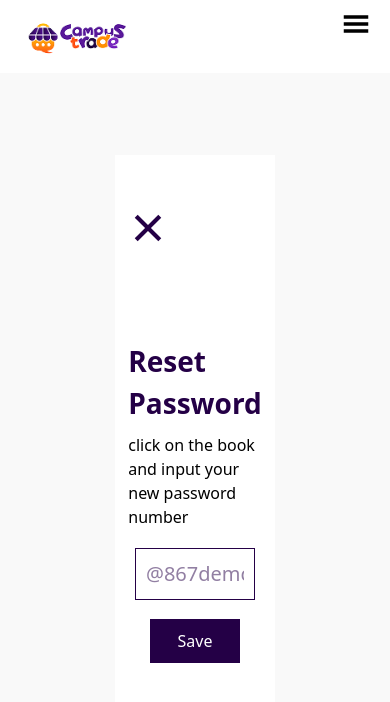
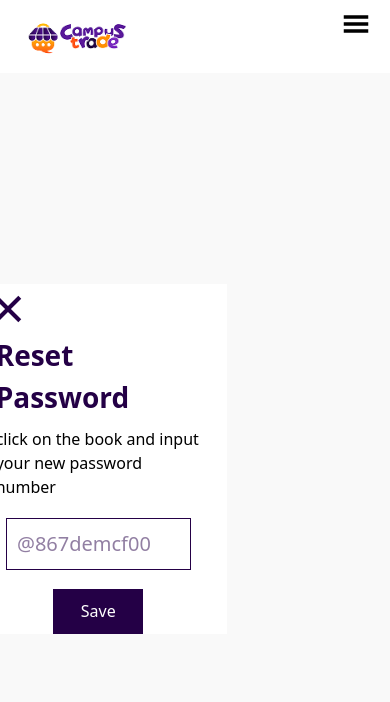
Before and after one commit to Ezenri-Elvis-CodElv/Campus-Trade, a React (Vite) app: page /dashboard/changepassword in a window 390 px wide. Shown: the top 702 px of the page. Built offline with nearby package versions, Linux system fonts and the light colour scheme.

Commit message:
mobile done

```diff
--- a/src/DashboardComponents'/changepassword.css
+++ b/src/DashboardComponents'/changepassword.css
@@ -1,10 +1,19 @@
+@import url('https://fonts.googleapis.com/css2?family=Inter:ital,opsz,wght@0,14..32,100..900;1,14..32,100..900&display=swap');
 
-.changepassword{
-    /* background: rgb(249,249,249); */
-    height: 80vh;
-    /* background: red; */
-    width: 80%;
-    /* padding-top: 60px; */
+.Approveuserpost{
+    height: 100vh;
+    width: 100%;
+    display: flex;
+    justify-content: center;
+    flex-direction: column;
+    padding: 10px;
+    gap: 10px;
+}
+
+.approvepostofusername{
+    height: 15%;
+    width: 75%;
+    background: rgb(255,255,255);
     display: flex;
     align-items: center;
     justify-content: center;
--- a/src/DashboardComponents'/createpost.css
+++ b/src/DashboardComponents'/createpost.css
@@ -22,6 +22,10 @@
   grid-template-columns: 1fr 1fr;
   gap: 2rem;
   margin-bottom: 1.5rem;
+}
+
+.create-post-p-tag{
+  color: black;
 }
 
 .input-text-create,
```
